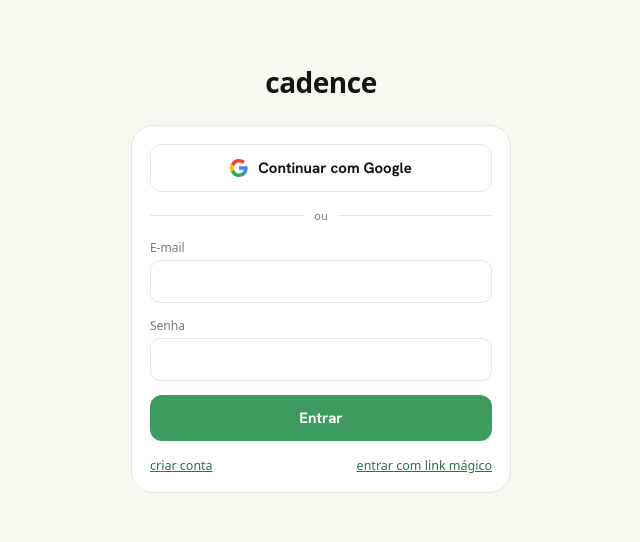
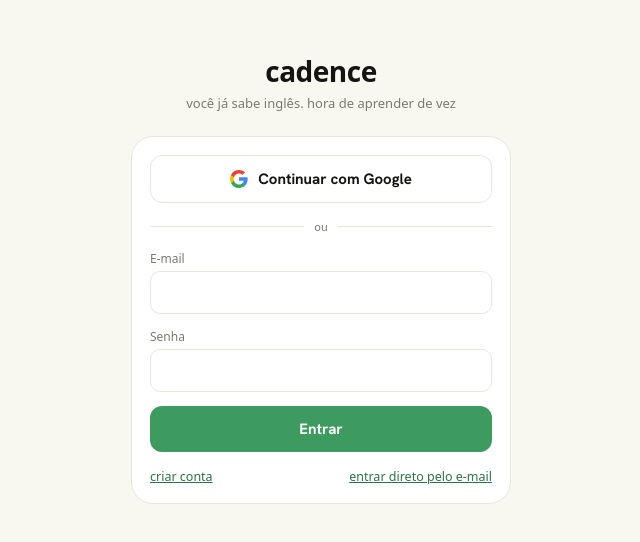
Before and after one commit to queissolucca/cadence-app, a Next.js app: page /login in a window 1280 px wide. Shown: the part 122-664 px from the top of the page, without its empty margins (319-959 px from the left). Built offline with nearby package versions, Linux system fonts and the light colour scheme; a web font is replaced by a local one.

Commit message:
Add tagline to login page and rename magic-link copy
Shows the brand tagline under the cadence logo on /login, and renames
the magic-link toggle/button copy to be clearer for non-technical users.

Co-Authored-By: Claude Sonnet 5 <noreply@anthropic.com>

```diff
--- a/app/login/page.js
+++ b/app/login/page.js
@@ -103,6 +103,7 @@ export default function LoginPage() {
         <div style={{ width: '100%', maxWidth: 380 }}>
           <div style={{ textAlign: 'center', marginBottom: 24 }}>
             <span style={{ fontSize: 28, fontWeight: 800, letterSpacing: '-0.5px', color: 'var(--ink)' }}>cadence</span>
+            <p style={{ margin: '4px 0 0', fontSize: 13, color: 'var(--ink-soft)' }}>você já sabe inglês. hora de aprender de vez</p>
           </div>
           <Card>
             {magicSent ? (
@@ -178,7 +179,7 @@ export default function LoginPage() {
                 )}
                 {error && <p style={{ color: 'var(--red)', fontSize: 13, margin: 0 }}>{error}</p>}
                 <button type="submit" disabled={loading} style={btnStyle}>
-                  {loading ? 'Um momento…' : mode === 'signup' ? 'Criar conta' : mode === 'magic' ? 'Enviar link mágico' : 'Entrar'}
+                  {loading ? 'Um momento…' : mode === 'signup' ? 'Criar conta' : mode === 'magic' ? 'Enviar link de acesso' : 'Entrar'}
                 </button>
               </form>
             )}
@@ -188,7 +189,7 @@ export default function LoginPage() {
                   {mode === 'signup' ? 'já tenho conta' : 'criar conta'}
                 </button>
                 <button type="button" onClick={() => { setMode(mode === 'magic' ? 'signin' : 'magic'); setError(''); }} style={linkBtnStyle}>
-                  {mode === 'magic' ? 'usar senha' : 'entrar com link mágico'}
+                  {mode === 'magic' ? 'usar senha' : 'entrar direto pelo e-mail'}
                 </button>
               </div>
             )}
```
